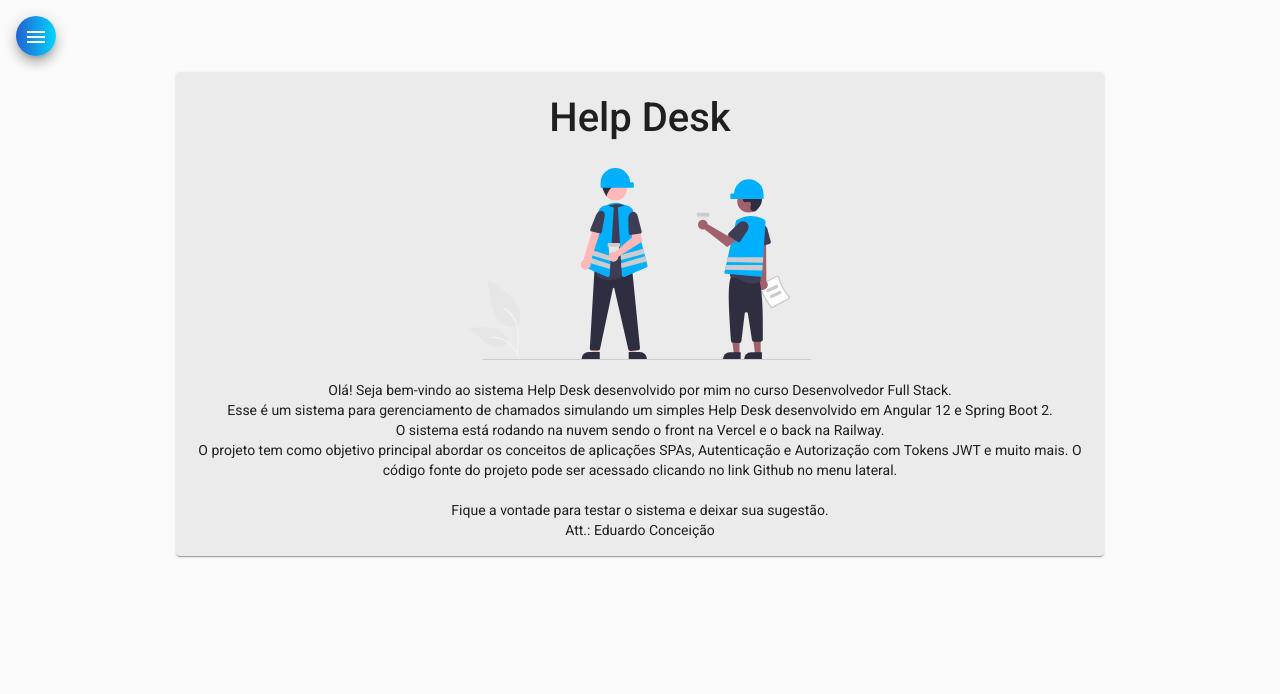
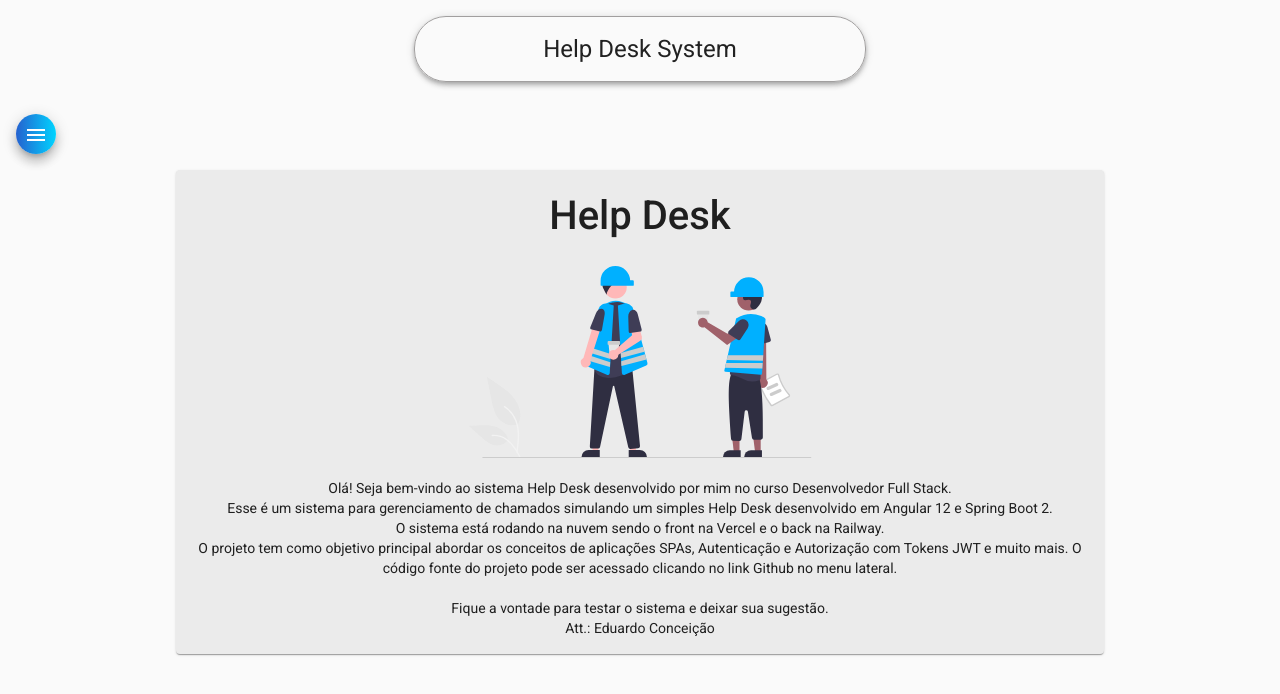
Before and after one commit to eduardoconceicao90/helpdesk, an Angular app: page /home in a window 1280 px wide. Shown: the top 694 px of the page. Built offline with nearby package versions, Linux system fonts and the light colour scheme.

Commit message:
HTML e CSS para HEADER

```diff
--- a/src/app/components/header/header.component.css
+++ b/src/app/components/header/header.component.css
@@ -0,0 +1,12 @@
+.container {
+    display: flex;
+    align-items: center;
+    justify-content: center;
+}
+
+h1 {
+    margin-top: 1rem;
+    border: 1px solid rgb(161, 159, 159);
+    padding: 1rem 10%;
+    border-radius: 2rem;
+}
--- a/src/app/components/header/header.component.html
+++ b/src/app/components/header/header.component.html
@@ -1 +1,3 @@
-<p>header works!</p>
+<div class="container">
+    <h1 class="mat-elevation-z4">Help Desk System</h1>
+</div>
--- a/src/app/components/nav/nav.component.html
+++ b/src/app/components/nav/nav.component.html
@@ -21,9 +21,10 @@
     </mat-drawer>
 
     <div class="sidenav-content">
-      <button class="menu mat-elevation-z8" (click)="drawer.toggle()" mat-icon-button>
-        <mat-icon>menu</mat-icon>
-      </button>
-      <router-outlet></router-outlet>
+        <app-header></app-header>
+        <button class="menu mat-elevation-z8" (click)="drawer.toggle()" mat-icon-button>
+            <mat-icon>menu</mat-icon>
+        </button>
+        <router-outlet></router-outlet>
     </div>
 </mat-drawer-container>
```
